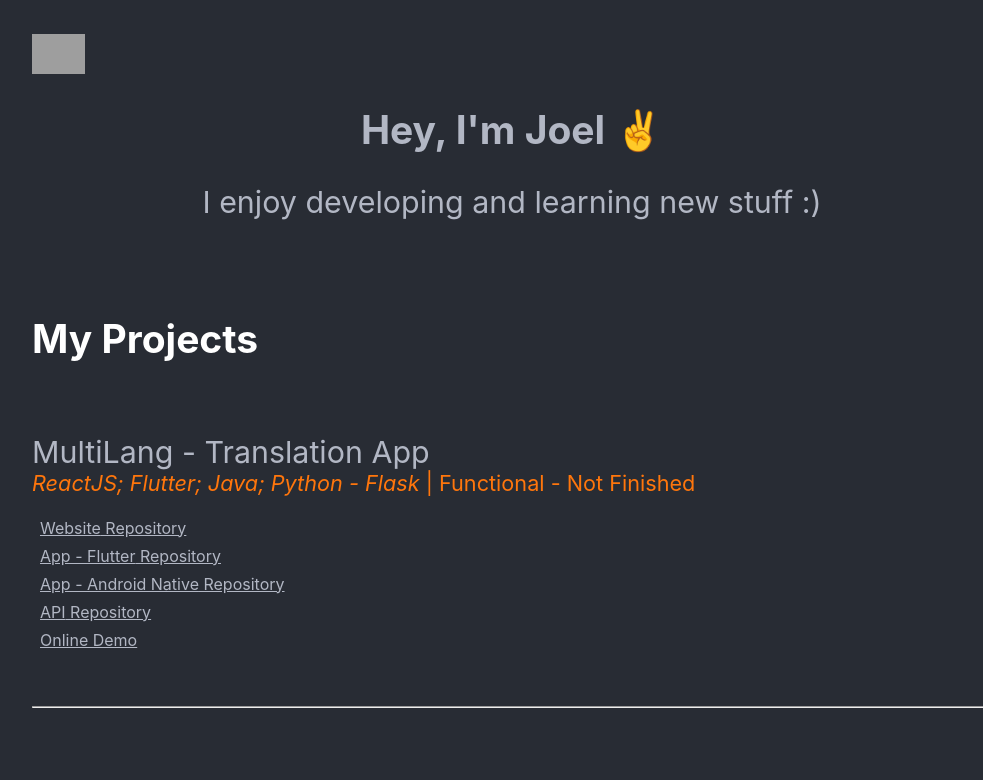
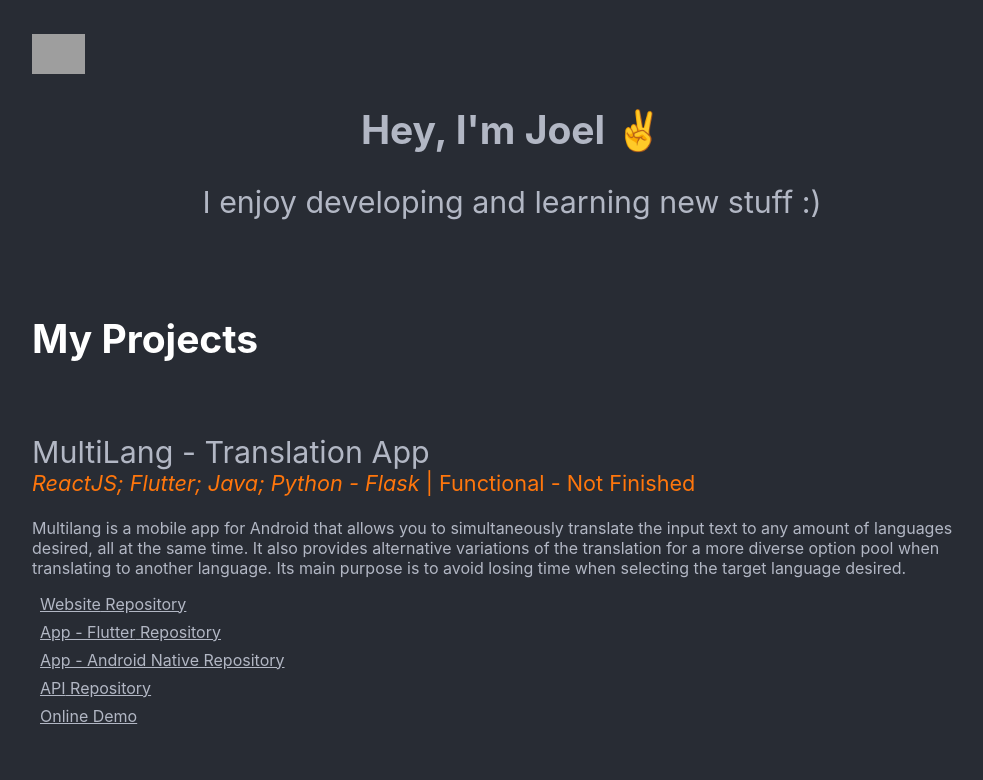
Before and after one commit to joeperpetua/joeperpetua.github.io, a React (Create React App) app: page / in a window 1280 px wide. Shown: the top 780 px of the page, without its empty margins (128-1111 px from the left). Built offline with nearby package versions, Linux system fonts and the light colour scheme; grey boxes are pictures that could not be loaded; the HTML template or start-up script is replaced by a standard one.

Commit message:
Fixed description compiler

```diff
--- a/src/Components/Projects.js
+++ b/src/Components/Projects.js
@@ -1,12 +1,5 @@
 import './Projects.css';
-import {sleep} from '../lib/sleep.js';
 import {projectsRaw} from '../lib/projectsRaw.js';
-
-const compileDescription = async (str, key) => {
-  await sleep(100, 'ms');
-  document.querySelector(`#desc-${key}`).innerHTML = str;
-  return ;
-}
 
 const renderProjects = () => {
   return (
@@ -14,7 +7,7 @@ const renderProjects = () => {
       <div key={key} className='project-item' id={element.id}>
         <h3 className='project-title'>{element.name}</h3>
         <p className='project-sub-title'><i>{element.technologies}</i> | {element.status}</p>
-        <p id={'desc-' + key} className='project-desc' onLoad={() => compileDescription(element.description, key)}></p>
+        <p id={'desc-' + key} className='project-desc' dangerouslySetInnerHTML={{ __html: element.description }} ></p>
         {element.gh_link.map(
           (link, link_key) => (
             <a key={link_key} href={link[1]} rel="noreferrer" target="_blank" className='project-link'>{link[0]} Repository</a>
```
